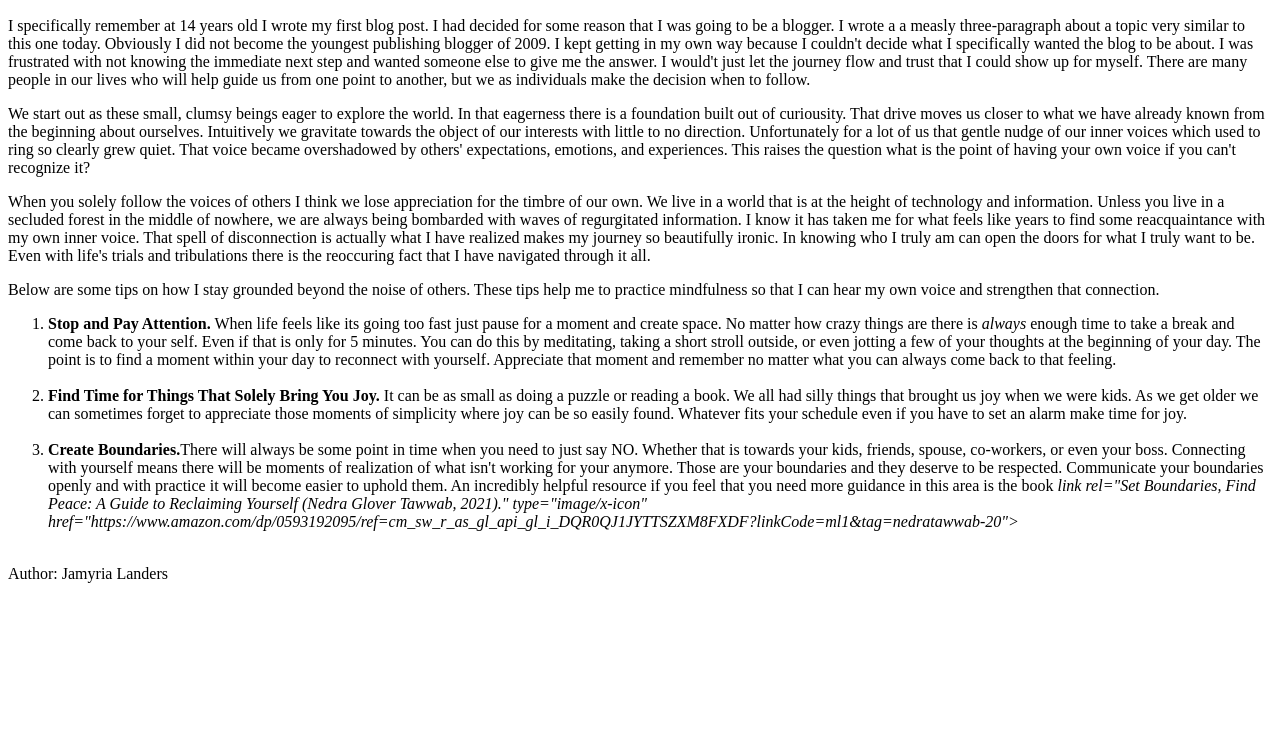
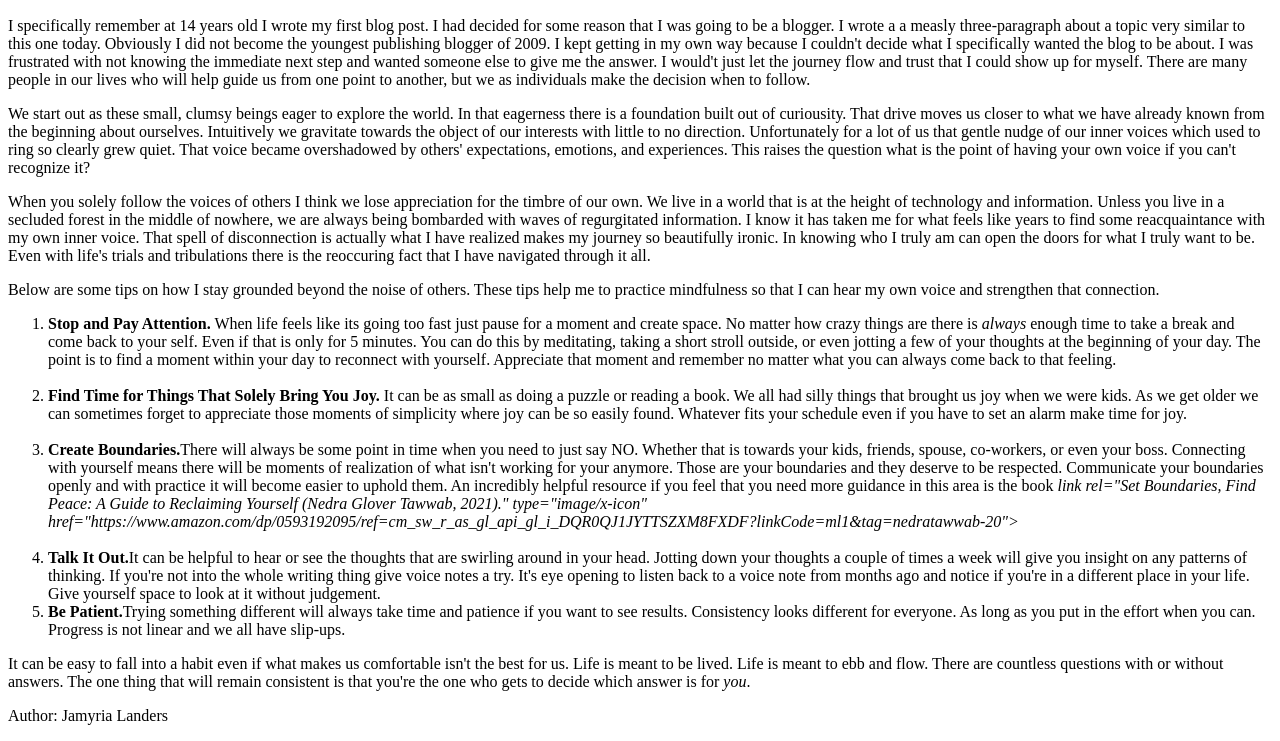
Before and after one commit to PT-Web-Dev-Jan-23/js-assignment-4-html-me-something-landersja, a website: page index.html in a window 1280 px wide. Shown: the part 415-1156 px from the top of the page. Before the commit the page ends 1014 px from the top, so only its background shows below. Drawn offline with Linux system fonts and the light colour scheme.

Commit message:
7th update

```diff
--- a/index.html
+++ b/index.html
@@ -21,7 +21,11 @@
       <li><b>Stop and Pay Attention.</b> When life feels like its going too fast just pause for a moment and create space. No matter how crazy things are there is <em>always</em> enough time to take a break and come back to your self. Even if that is only for 5 minutes. You can do this by meditating, taking a short stroll outside, or even jotting a few of your thoughts at the beginning of your day. The point is to find a moment within your day to reconnect with yourself. Appreciate that moment and remember no matter what you can always come back to that feeling. </li><br>
       <li><b>Find Time for Things That Solely Bring You Joy.</b> It can be as small as doing a puzzle or reading a book. We all had silly things that brought us joy when we were kids. As we get older we can sometimes forget to appreciate those moments of simplicity where joy can be so easily found. Whatever fits your schedule even if you have to set an alarm make time for joy.</li><br>
     <li><b>Create Boundaries.</b>There will always be some point in time when you need to just say NO. Whether that is towards your kids, friends, spouse, co-workers, or even your boss. Connecting with yourself means there will be moments of realization of what isn't working for your anymore. Those are your boundaries and they deserve to be respected. Communicate your boundaries openly and with practice it will become easier to uphold them. An incredibly helpful resource if you feel that you need more guidance in this area is the book <em>link rel="Set Boundaries, Find Peace: A Guide to Reclaiming Yourself (Nedra Glover Tawwab, 2021)." type="image/x-icon" href="https://www.amazon.com/dp/0593192095/ref=cm_sw_r_as_gl_api_gl_i_DQR0QJ1JYTTSZXM8FXDF?linkCode=ml1&tag=nedratawwab-20"> </em></li><br>
-   </ol>
+  <li><b>Talk It Out.</b>It can be helpful to hear or see the thoughts that are swirling around in your head. Jotting down your thoughts a couple of times a week will give you insight on any patterns of thinking. If you're not into the whole writing thing give voice notes a try. It's eye opening to listen back to a voice note from months ago and notice if you're in a different place in your life. Give yourself space to look at it without judgement.</li>
+  <li><b>Be Patient.</b>Trying something different will always take time and patience if you want to see results. Consistency looks different for everyone. As long as you put in the effort when you can. Progress is not linear and we all have slip-ups.</li>
+</ol>
+
+<p> It can be easy to fall into a habit even if what makes us comfortable isn't the best for us. Life is meant to be lived. Life is meant to ebb and flow. There are countless questions with or without answers. The one thing that will remain consistent is that you're the one who gets to decide which answer is for <em>you</em>. </p>
    </header>
    </article>
 
```
